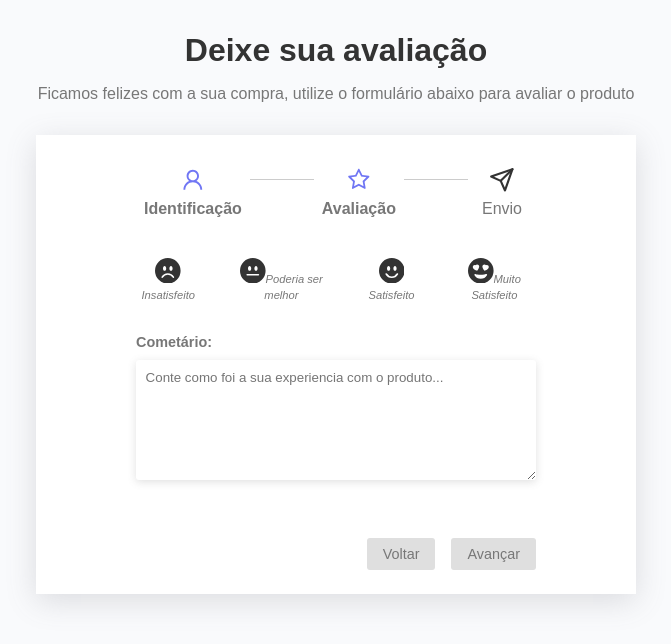
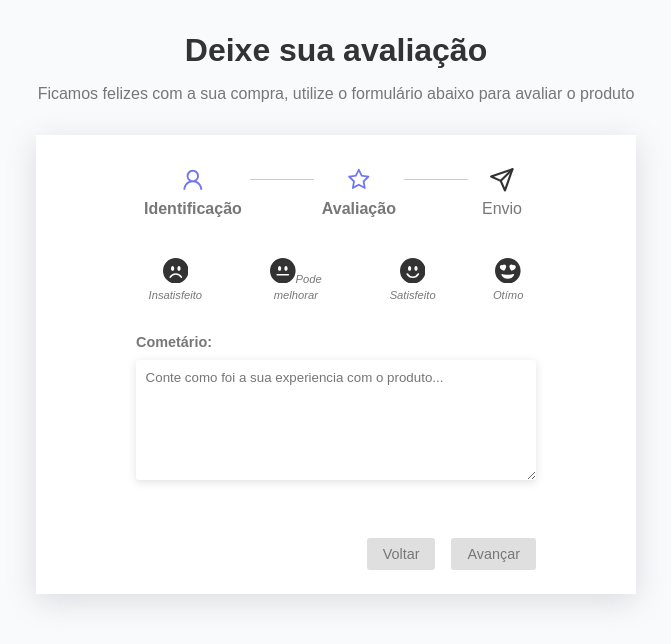
Before and after one commit to dandarabianca/formulario-mult, a React (Create React App) app: page / in a window 1280 px wide. Both pictures are taken after typing "Sample", "name@example.com" into the empty fields and a click on the button "Avançar". Shown: the top 644 px of the page, without its empty margins (304-975 px from the left). Built offline with nearby package versions, Linux system fonts and the light colour scheme.

Commit message:
Projeto terminado

```diff
--- a/src/Assets/Components/ReviewForm.jsx
+++ b/src/Assets/Components/ReviewForm.jsx
@@ -33,7 +33,7 @@ export default function ReviewForm({data, updateFieldHandler}) {
       onChange={(e) => updateFieldHandler ("review", e.target.value)}
       />
       <BsFillEmojiNeutralFill />
-      <span>Poderia ser melhor</span>
+      <span>Pode melhorar</span>
     </label>
     <label className='radio-conteiner'>
       <input
@@ -51,15 +51,15 @@ export default function ReviewForm({data, updateFieldHandler}) {
     <label className='radio-conteiner'>
       <input
       type='radio'
-      value='very_satisfied'
+      value='excellent'
       name='review'
       required
-      checked={data.review === "very_satisfied"}
+      checked={data.review === "excellent"}
       onChange={(e) => updateFieldHandler ("review", e.target.value)}
 
       />
       <BsFillEmojiHeartEyesFill />
-      <span>Muito Satisfeito</span>
+      <span>Otímo</span>
     </label>
      </div>
       <div className='form-control'>
```
